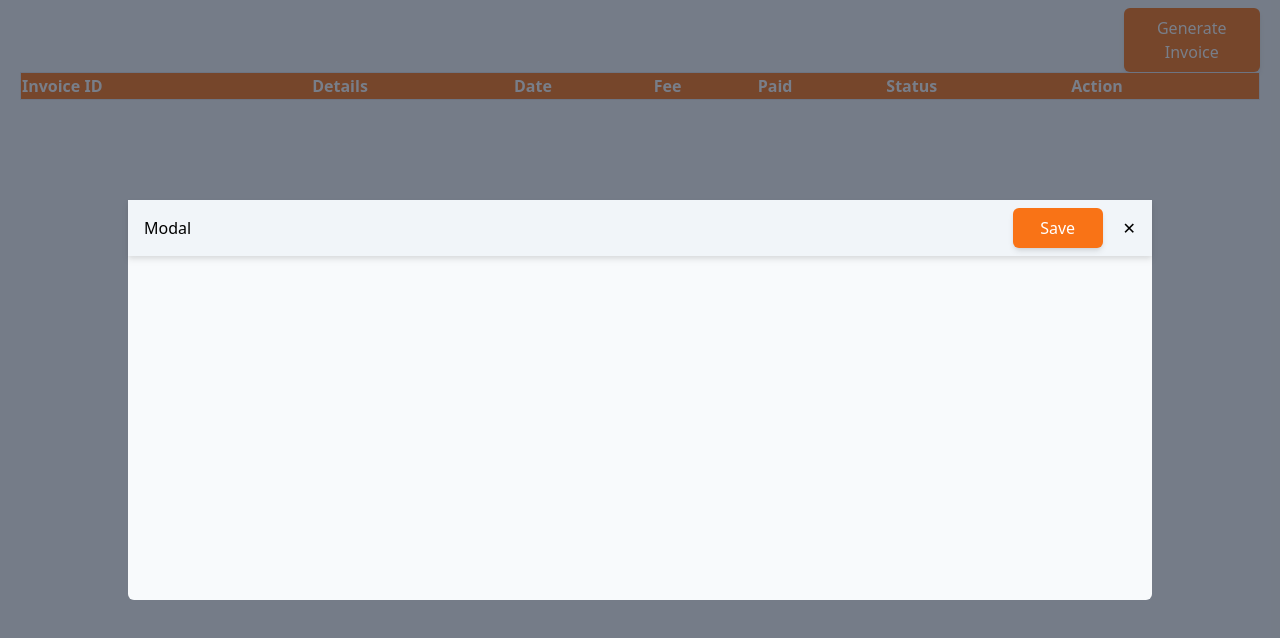
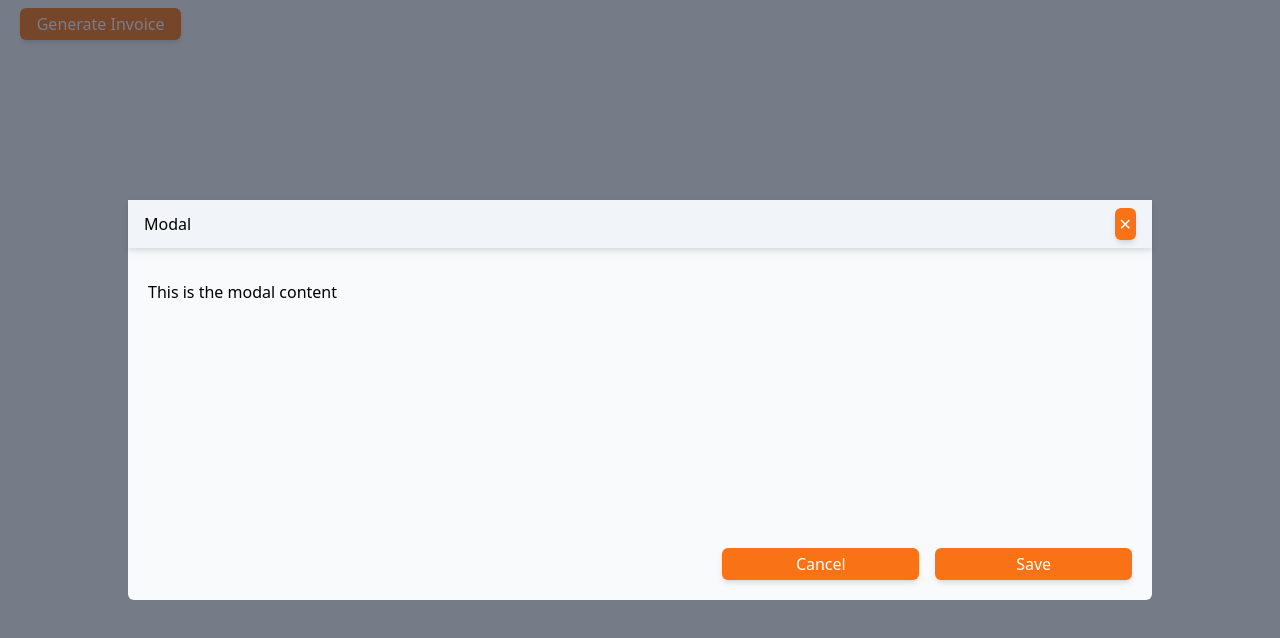
Before and after one commit to deji2ghost/newInvoice, a React (Vite) app: page / in a window 1280 px wide. Both pictures are taken after a click on the button "Generate Invoice". Shown: the top 638 px of the page. Built offline with nearby package versions, Linux system fonts and the light colour scheme.

Commit message:
custom button width props.

```diff
--- a/src/components/ModalHeader.tsx
+++ b/src/components/ModalHeader.tsx
@@ -1,13 +1,10 @@
-import CustomButton from "./ui/CustomButton";
+
 
 const ModalHeader = () => {
   return (
-    <div className="absolute top-0 left-0 px-4 py-2 w-full flex items-center justify-between drop-shadow-md bg-slate-100">
-      <h1>Modal</h1>
-      <div className="flex gap-5 items-center justify-between">
-        <CustomButton saveUpload={true} text="Save" />
-        <h1 className="cursor-pointer py-2">&#10005;</h1>
-      </div>
+    <div >
+
+
     </div>
   );
 };
--- a/src/components/TableComponent.tsx
+++ /dev/null
@@ -1,20 +0,0 @@
-
-const TableComponent = () => {
-  return (
-    <table className="border w-full">
-      <thead className="bg-orange-500 text-left ">
-        <tr className="">
-          <th>Invoice ID</th>
-          <th>Details</th>
-          <th>Date</th>
-          <th>Fee</th>
-          <th>Paid</th>
-          <th>Status</th>
-          <th>Action</th>
-        </tr>
-      </thead>
-    </table>
-  );
-};
-
-export default TableComponent;
--- a/src/components/ui/CustomButton.tsx
+++ b/src/components/ui/CustomButton.tsx
@@ -5,11 +5,10 @@ interface ButtonProps {
   text: string;
   setClicked?: React.Dispatch<React.SetStateAction<boolean>>
   clicked?: boolean
-  generate?: boolean
-  saveUpload?: boolean
+  width: string
 }
 
-const CustomButton = ({ text, setClicked, generate, clicked, saveUpload }: ButtonProps) => {
+const CustomButton = ({ text, setClicked, clicked, width }: ButtonProps) => {
 
   const handleAllClicked = () => {
     console.log("true")
@@ -19,12 +18,10 @@ const CustomButton = ({ text, setClicked, generate, clicked, saveUpload }: Butto
     }
   }
   const buttonClass =
-    "bg-orange-500 hover:bg-opacity-80 rounded-md text-white p-2 outline-none border-none shadow-md hover:translate-y-[1px] text-[#fff] flex items-center justify-center";
+    "bg-orange-500 hover:bg-opacity-80 rounded-md text-white p-1 outline-none border-none shadow-md hover:translate-y-[1px] text-[#fff]";
 
-  const isGenerate = generate ? "ml-[89%] w-[11%]" : " "
-  const isSaveUpload = saveUpload ? "w-[90px]" : " "
   return (
-    <Button className={`${buttonClass} ${isGenerate} ${isSaveUpload}`} onClick={handleAllClicked}>
+    <Button className={`${buttonClass} ${width}`} onClick={handleAllClicked}>
       {text ? text :
       <ThreeCircles
         visible={true}
--- a/src/components/ui/CustomModal.tsx
+++ b/src/components/ui/CustomModal.tsx
@@ -1,18 +1,30 @@
-import ModalHeader from "../ModalHeader";
+import { useState } from "react";
+import CustomButton from "./CustomButton";
 
 interface ModalProps {
   openModal: boolean;
 }
 
 const CustomModal = ({ openModal }: ModalProps) => {
+  const [ clicked, setClicked ] = useState(false)
+
   return (
     <div
       className={`${
         openModal ? "block" : "hidden"
-      } " fixed top-0 left-0 h-screen w-full bg-slate-800 bg-opacity-60 z-90"`}
+      } " fixed top-0 left-0 h-screen w-full bg-slate-800 bg-opacity-60 "`}
     >
-      <div className="relative w-[80%] mx-auto bg-slate-50 text-black py-2 px-4 rounded-md h-[400px] top-1/2 -translate-y-1/2">
-        <ModalHeader />
+      <div className="relative w-[80%] mx-auto bg-slate-50 text-black p-5 rounded-md h-[400px] top-1/2 -translate-y-1/2 flex flex-col justify-between">
+        <div className="absolute top-0 left-0 px-4 py-2 w-full flex items-center justify-between drop-shadow-md bg-slate-100">
+          <h1>Modal</h1>
+          <CustomButton text="&#10005;" width="" />
+        </div>
+        <p className="mt-[60px]">This is the modal content</p>
+
+        <div className="flex items-center justify-end gap-4">
+          <CustomButton width="w-[20%]" setClicked={setClicked} clicked={clicked} text='Cancel' />
+          <CustomButton width="w-[20%]" setClicked={setClicked} clicked={clicked} text={'Save'} />
+        </div>
       </div>
     </div>
   );
--- a/src/pages/Home.tsx
+++ b/src/pages/Home.tsx
@@ -1,16 +1,14 @@
 import { useState } from 'react'
 import CustomButton from '../components/ui/CustomButton'
-import InvoicePage from './InvoicePage'
 import CustomModal from '../components/ui/CustomModal'
 
 function Home() {
   const [ clicked, setClicked ] = useState(false)
 
   return (
-    <div className='text-white flex items-start justify-normal min-h-screen overflow-hidden px-5'>
+    <div className='text-white min-h-screen overflow-hidden px-5'>
       <div className='w-full mt-2'>
-        <CustomButton generate={true} setClicked={setClicked} clicked={clicked} text={'Generate Invoice'} />
-        <InvoicePage />
+        <CustomButton width="w-[13%]" setClicked={setClicked} clicked={clicked} text={'Generate Invoice'} />
       </div>
 
       {clicked ? <CustomModal openModal={clicked} /> : null}
--- a/src/pages/InvoicePage.tsx
+++ /dev/null
@@ -1,17 +0,0 @@
-import TableComponent from "../components/TableComponent";
-
-
-
-
-const InvoicePage = () => {
-
-
-  return (
-    <div className="text-white">
-      <TableComponent />
-
-    </div>
-  );
-};
-
-export default InvoicePage;
```
